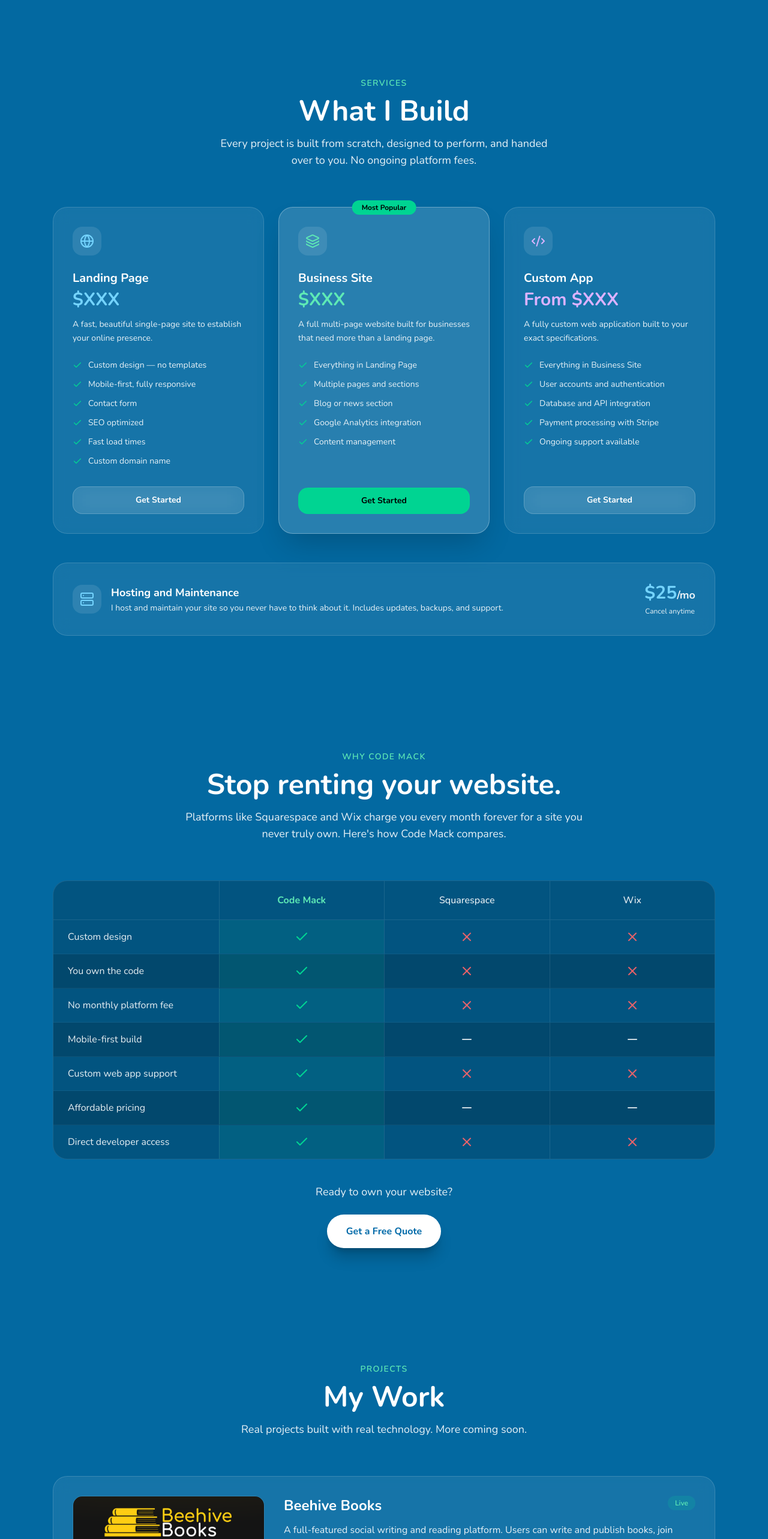
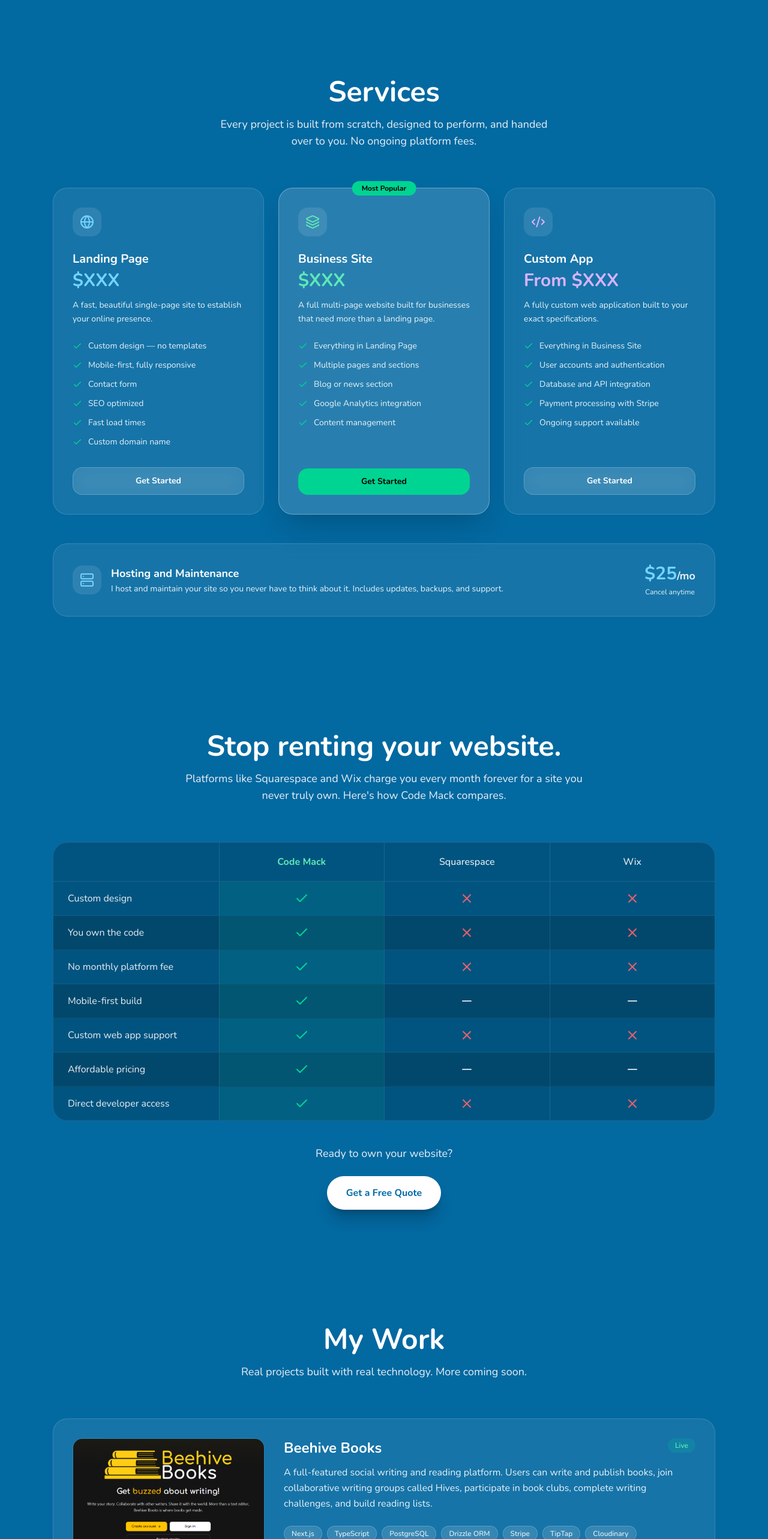
Before and after one commit to Cremacious/code-mack, a Next.js app: page / in a window 1280 px wide. Shown: the part 1660-4226 px from the top of the page at 60% size. Built offline with nearby package versions, Linux system fonts and the light colour scheme.

Commit message:
Removed headers

```diff
--- a/src/components/sections/contact.tsx
+++ b/src/components/sections/contact.tsx
@@ -41,7 +41,7 @@
       <div className="max-w-6xl mx-auto px-6">
         {/* Header */}
         <div className="text-center mb-16">
-          <p className="text-emerald-300 text-sm font-semibold uppercase tracking-widest mb-3">Contact</p>
+          {/* <p className="text-emerald-300 text-sm font-semibold uppercase tracking-widest mb-3">Contact</p> */}
           <h2 className="text-4xl md:text-5xl font-bold text-white mb-4">
             Let&apos;s build something.
           </h2>
--- a/src/components/sections/projects.tsx
+++ b/src/components/sections/projects.tsx
@@ -8,7 +8,7 @@
       <div className="max-w-6xl mx-auto px-6">
         {/* Header */}
         <div className="text-center mb-16">
-          <p className="text-emerald-300 text-sm font-semibold uppercase tracking-widest mb-3">Projects</p>
+          {/* <p className="text-emerald-300 text-sm font-semibold uppercase tracking-widest mb-3">Projects</p> */}
           <h2 className="text-4xl md:text-5xl font-bold text-white mb-4">My Work</h2>
           <p className="text-white/90 text-lg max-w-xl mx-auto">
             Real projects built with real technology. More coming soon.
--- a/src/components/sections/services.tsx
+++ b/src/components/sections/services.tsx
@@ -55,9 +55,9 @@
       <div className="max-w-6xl mx-auto px-6">
         {/* Header */}
         <div className="text-center mb-16">
-          <p className="text-emerald-300 text-sm font-semibold uppercase tracking-widest mb-3">Services</p>
+          {/* <p className="text-emerald-300 text-sm font-semibold uppercase tracking-widest mb-3">Services</p> */}
           <h2 className="text-4xl md:text-5xl font-bold text-white mb-4">
-            What I Build
+            Services
           </h2>
           <p className="text-white/90 text-lg max-w-xl mx-auto">
             Every project is built from scratch, designed to perform, and handed over to you. No ongoing platform fees.
--- a/src/components/sections/why.tsx
+++ b/src/components/sections/why.tsx
@@ -58,9 +58,9 @@
       <div className="max-w-6xl mx-auto px-6">
         {/* Header */}
         <div className="text-center mb-16">
-          <p className="text-emerald-300 text-sm font-semibold uppercase tracking-widest mb-3">
+          {/* <p className="text-emerald-300 text-sm font-semibold uppercase tracking-widest mb-3">
             Why Code Mack
-          </p>
+          </p> */}
           <h2 className="text-4xl md:text-5xl font-bold text-white mb-4">
             Stop renting your website.
           </h2>
```
